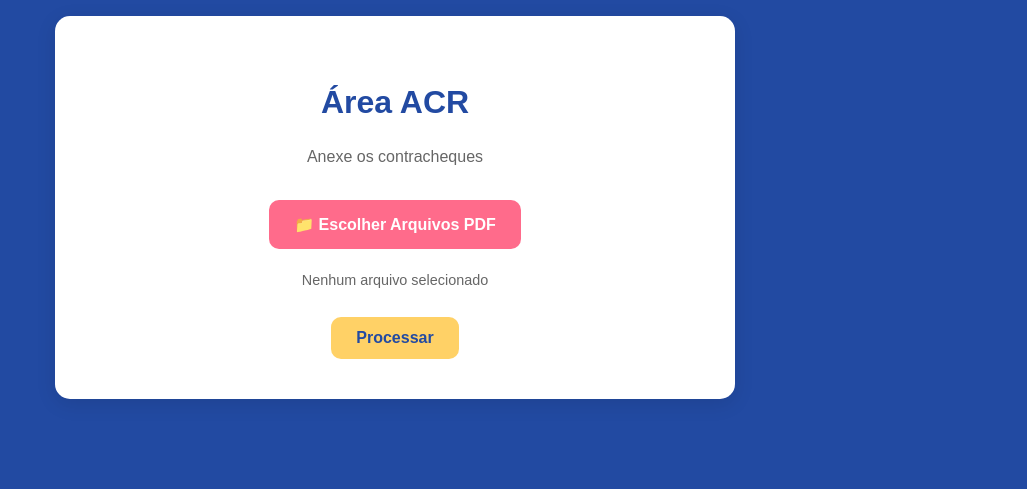
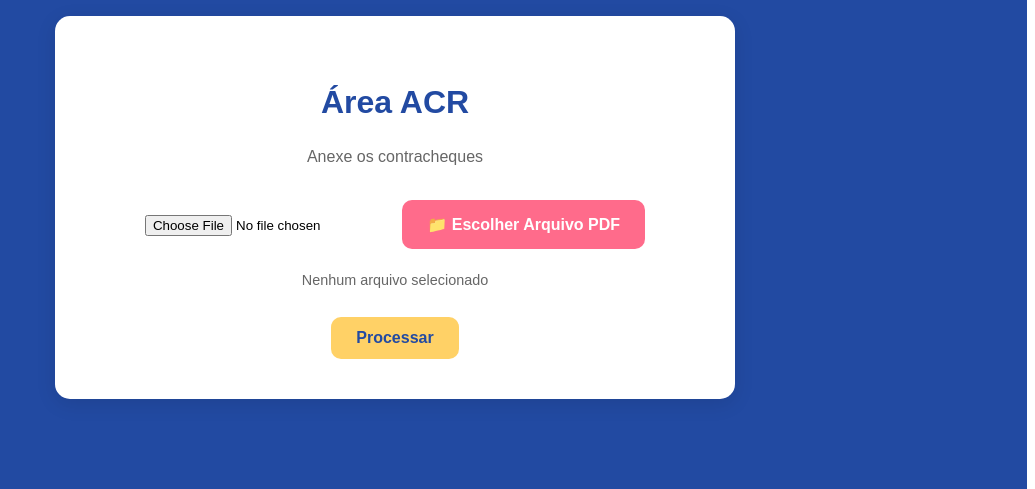
Before and after one commit to JennyGD1/AreaACR, a Flask app: page /calculadora in a window 1280 px wide. Shown: the part 185-674 px from the top of the page, without its empty margins (245-1280 px from the left). Run offline with Flask 3, Linux system fonts and the light colour scheme.

Commit message:
Update indexcalculadora.html

```diff
--- a/templates/indexcalculadora.html
+++ b/templates/indexcalculadora.html
@@ -159,13 +159,12 @@
         {% endwith %}
 
         <div class="upload-container">
-            <form action="{{ url_for('upload') }}" method="post" enctype="multipart/form-data" id="upload-form">
-                <input type="file" name="files" id="file-upload" multiple hidden aria-label="Selecionar arquivos" />
-                <label for="file-upload" class="upload-btn">📁 Escolher Arquivos PDF</label>
-                <p id="file-name" class="file-name">Nenhum arquivo selecionado</p>
-                <button type="button" class="process-btn">Processar</button>
-                <progress id="upload-progress" value="0" max="100" hidden></progress>
-            </form>
+        <form action="{{ url_for('upload') }}" method="post" enctype="multipart/form-data" id="upload-form">
+            <input type="file" name="file" id="file-upload" accept=".pdf" required>
+            <label for="file-upload" class="upload-btn">📁 Escolher Arquivo PDF</label>
+            <p id="file-name" class="file-name">Nenhum arquivo selecionado</p>
+            <button type="submit" class="process-btn">Processar</button>
+        </form>
         </div>
             <!-- Adicione logo após o formulário -->
 {% if arquivos_processados and resultados %}
```
